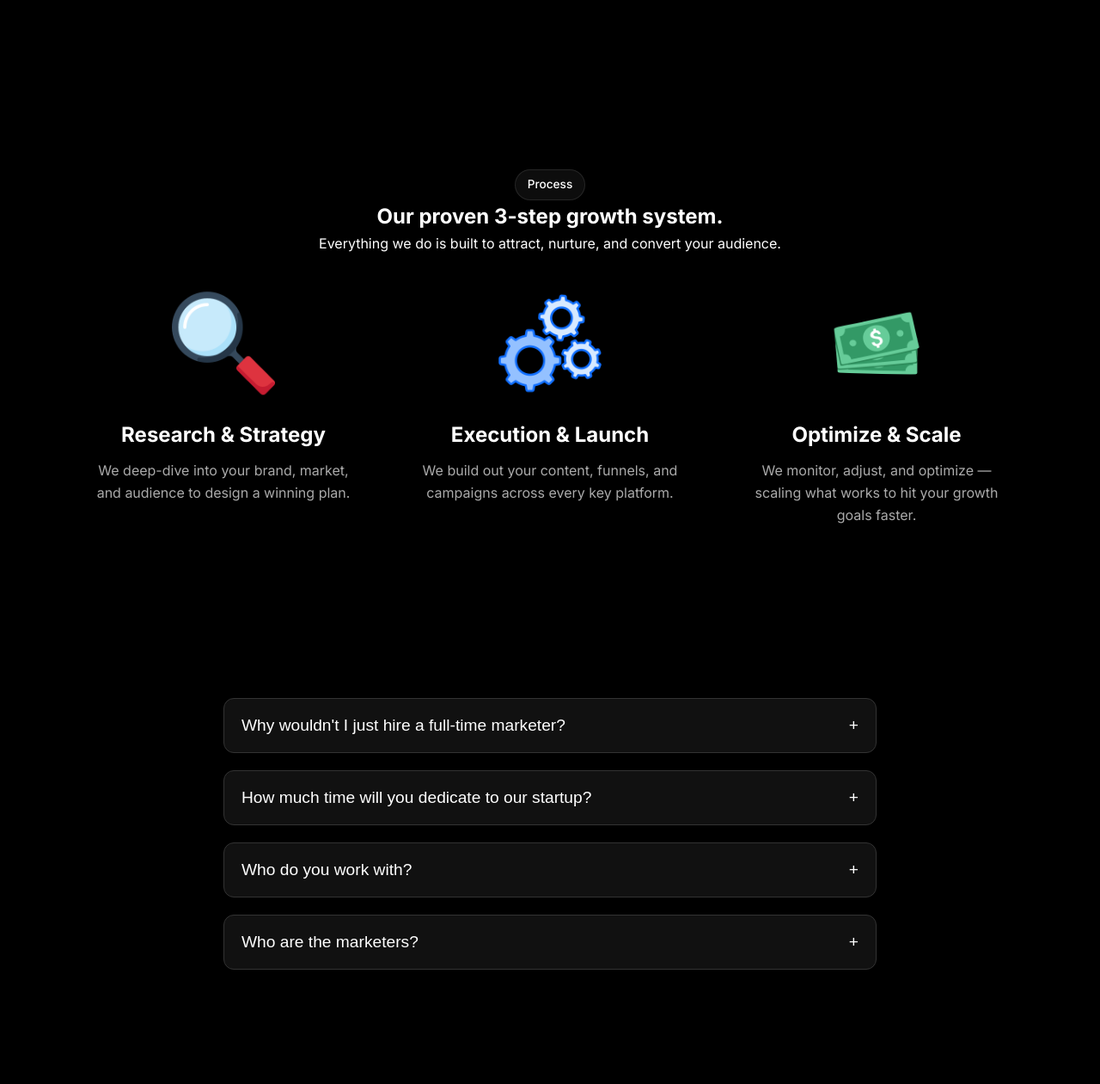
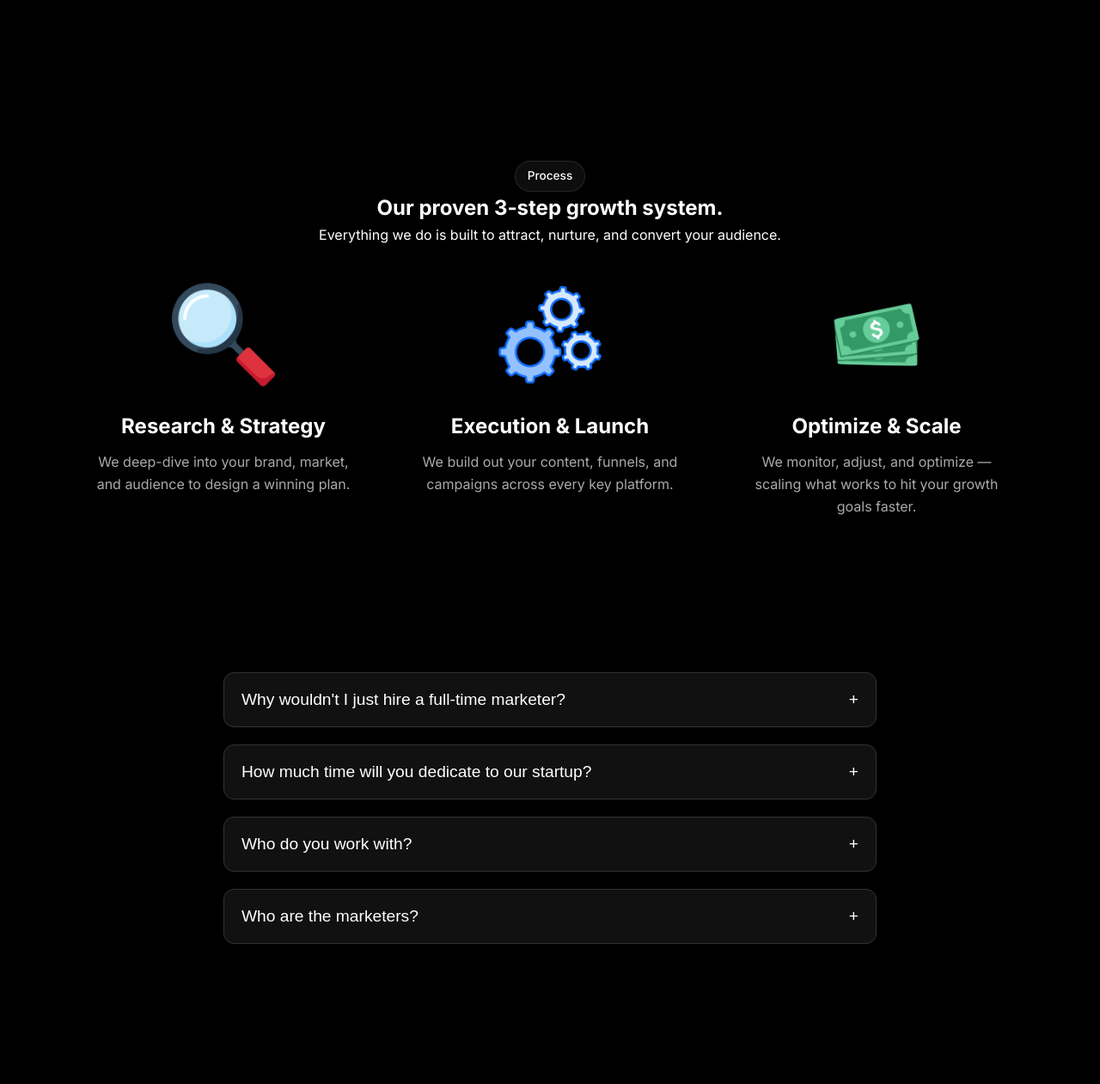
Before and after one commit to anshramanath/covalent-demo-website, a plain HTML site: page index.html in a window 1280 px wide. Shown: the part 2359-3620 px from the top of the page at 86% size. Drawn offline with Linux system fonts and the light colour scheme.

Commit message:
Update style.css

```diff
--- a/style.css
+++ b/style.css
@@ -353,7 +353,7 @@ body {
 
 /* Process Section */
 .process-section {
-  padding: 100px 20px;
+  padding: 90px 20px;
   text-align: center;
 }
 .step-img {
@@ -450,7 +450,7 @@ body {
 
 /* FAQ Section */
 .faq-section {
-  padding: 100px 20px;
+  padding: 90px 20px;
   max-width: 800px;
   margin: 0 auto;
 }
```
